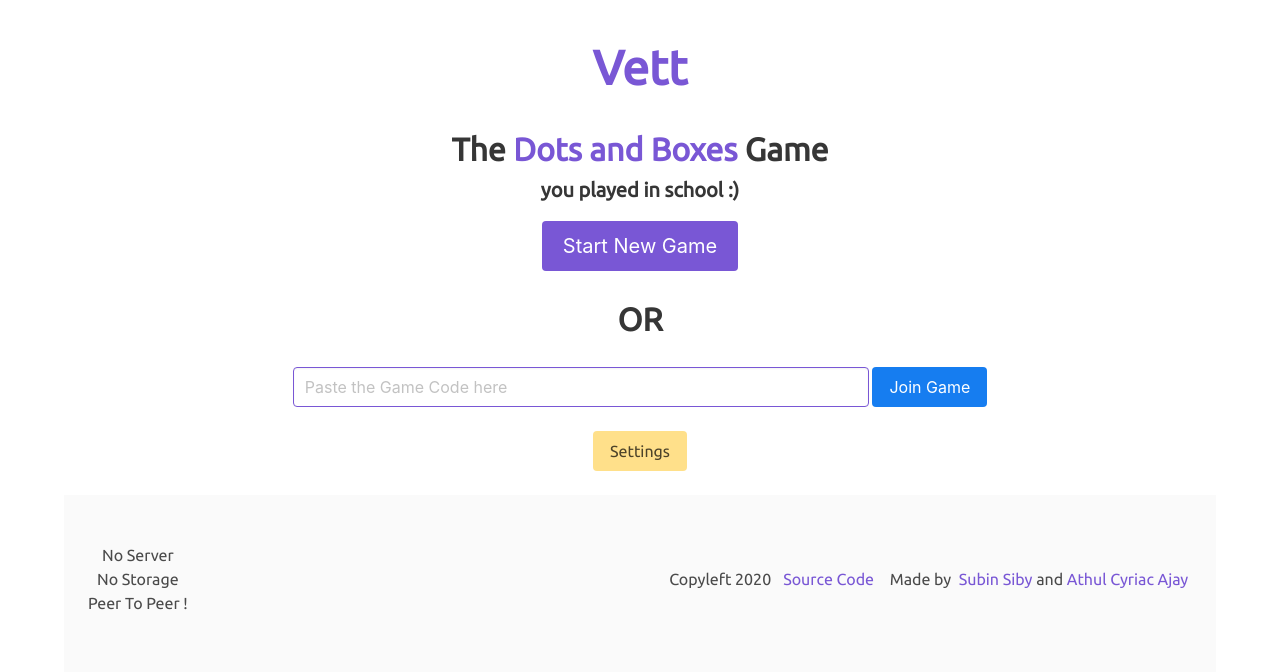
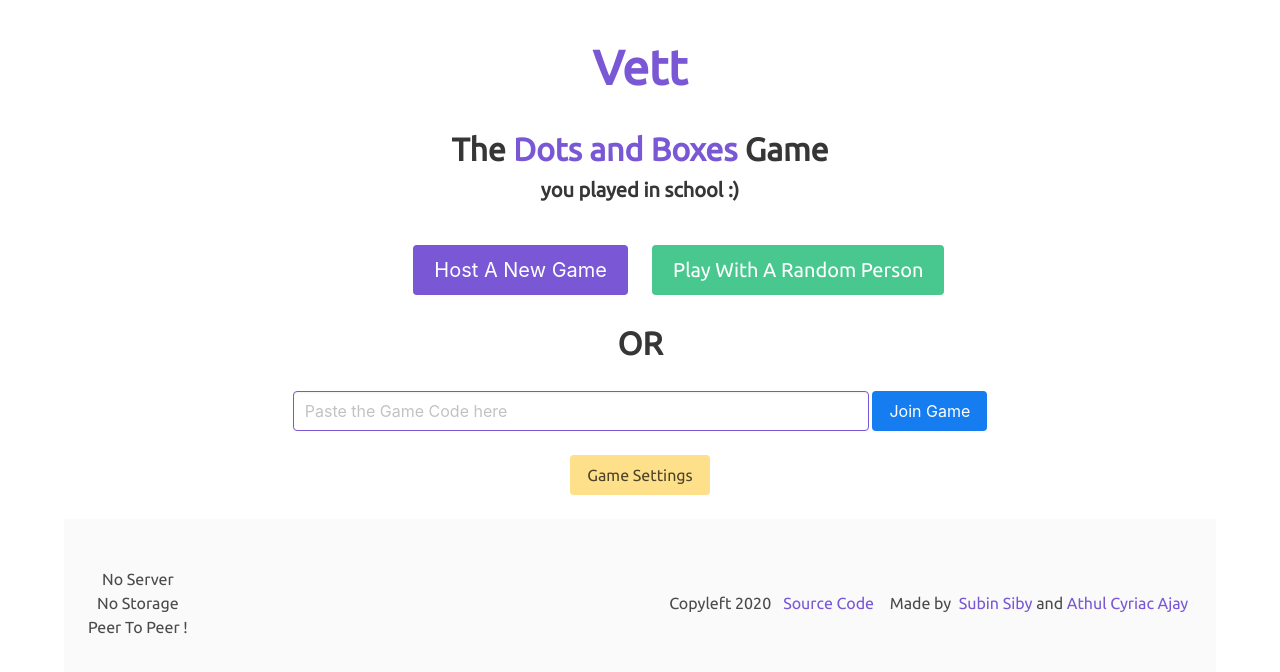
Before and after one commit to subins2000/dots, a Vue app: page /game in a window 1280 px wide. Shown: the top 672 px of the page. Built offline with nearby package versions, Linux system fonts and the light colour scheme; what vue-beautiful-chat, vue-clipboard2 would draw is missing.

Commit message:
Add FindPlayers btn

```diff
--- a/src/App.vue
+++ b/src/App.vue
@@ -13,7 +13,7 @@ export default {
 
   computed: {
     displayTitle () {
-      return this.$route.name === 'Index' || this.$route.name === 'Register' || this.$route.name === 'Settings'
+      return this.$route.name === 'Index' || this.$route.name === 'Register' || this.$route.name === 'FindPlayers' || this.$route.name === 'Settings'
     }
   }
 }
--- a/src/components/FindPlayers.vue
+++ b/src/components/FindPlayers.vue
@@ -14,7 +14,9 @@ export default {
   },
 
   methods: {
+    init () {
 
+    }
   },
 
   mounted () {
--- a/src/components/Index.vue
+++ b/src/components/Index.vue
@@ -1,8 +1,17 @@
 <template>
   <div class='container has-text-centered'>
+    <br/>
     <div class='content'>
-      <button class='button is-medium is-primary is-center' @click='newGame'>Start New Game</button>
+      <div class='columns'>
+        <div class='column has-text-right'>
+          <button class='button is-medium is-primary is-center' @click='newGame'>Host A New Game</button>
+        </div>
+        <div class='column has-text-left'>
+          <router-link to='/find-players' class='button is-success is-medium'>Play With A Random Person</router-link>
+        </div>
+      </div>
     </div>
+
     <div class='content'>
       <strong class='is-primary is-size-3 has-text-centered'>OR</strong>
     </div>
@@ -14,7 +23,7 @@
     </form>
 
     <div class='content'>
-      <router-link to='/settings' class='button is-warning'>Settings</router-link>
+      <router-link to='/settings' class='button is-warning'>Game Settings</router-link>
     </div>
 
     <Footer/>
```
